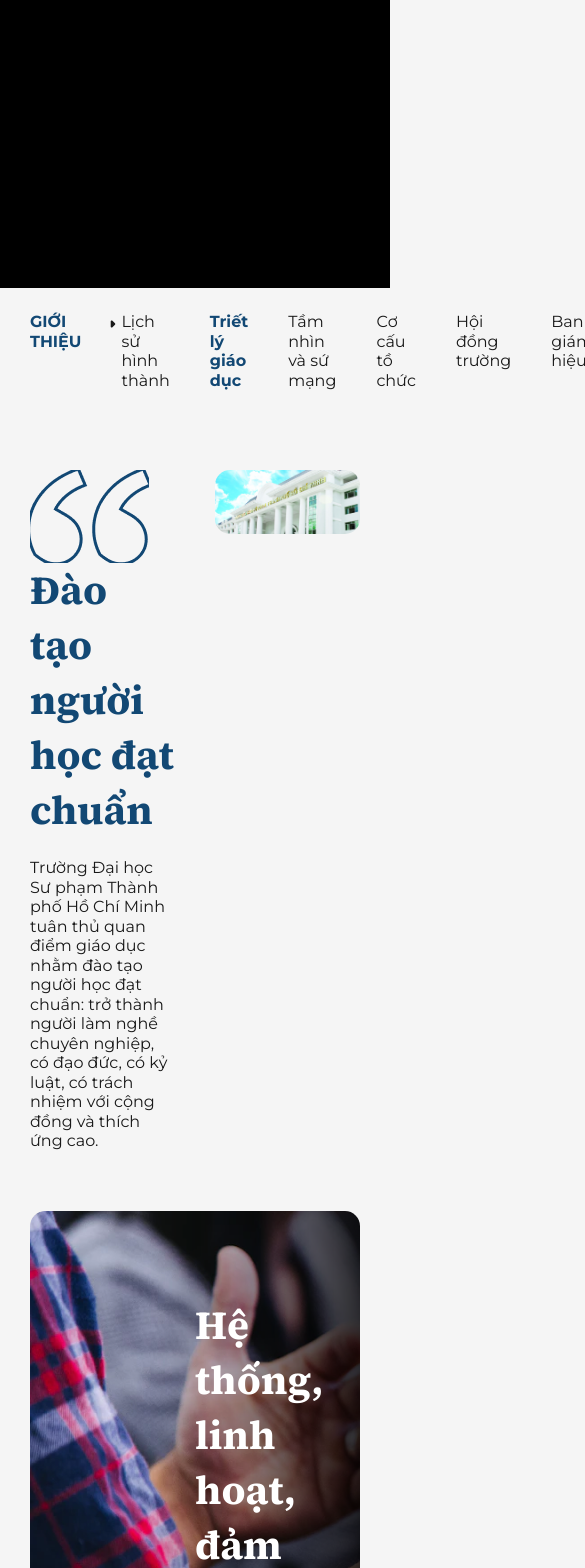
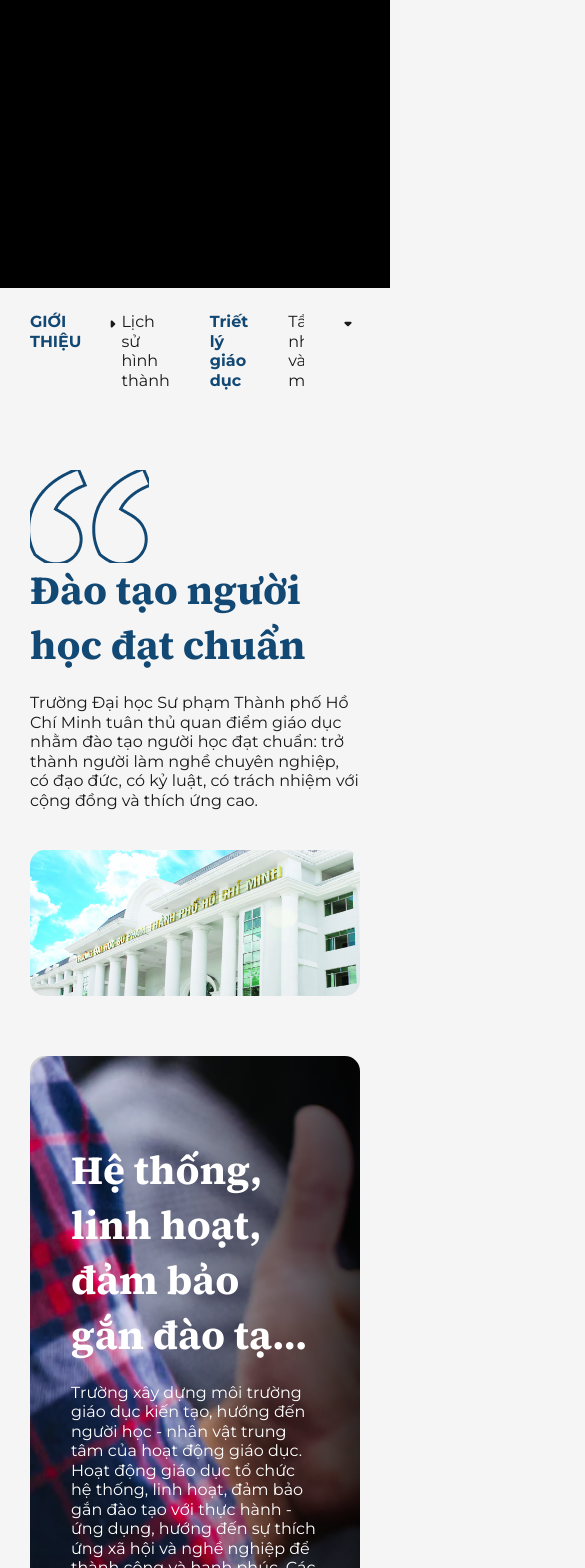
Before and after one commit to phucdh410/Homepage-Web-Client, a Next.js app: page /en/philosophy-of-education in a window 390 px wide. Shown: the part 432-2000 px from the top of the page, 585 px wide, since content can reach past the window. Built offline with nearby package versions, Linux system fonts and the light colour scheme.

Commit message:
update[philosophy of education]: responsive

```diff
--- a/src/app/[lang]/philosophy-of-education/page.tsx
+++ b/src/app/[lang]/philosophy-of-education/page.tsx
@@ -5,6 +5,7 @@ const PhilosophyOfEducationPage = () => {
     <div>
       <div className="w-full h-[720px] bg-black"></div>
       <MPhilosophyEduPage />
+      {/* <video src="/videos/mobile.mp4#t=1" controls></video> */}
     </div>
   );
 };
--- a/src/common/components/layouts/CFeaturedEvents/index.tsx
+++ b/src/common/components/layouts/CFeaturedEvents/index.tsx
@@ -47,7 +47,7 @@ export const CFeaturedEvents: React.FC<ICFeaturedEvents> = ({ background }) => {
               className="object-cover mb-30px  m-auto"
             />
 
-            <div className="  min-h-[120px] ">
+            <div className="  lg:min-h-[120px] line-clamp-2">
               Lorem ipsum dolor sit amet, consectetur adipiscing elit
             </div>
           </div>
@@ -58,7 +58,7 @@ export const CFeaturedEvents: React.FC<ICFeaturedEvents> = ({ background }) => {
               className="object-cover mb-30px  m-auto"
             />
 
-            <div className=" min-h-[120px] ">
+            <div className=" lg:min-h-[120px] line-clamp-2">
               Lorem ipsum dolor sit amet, consectetur adipiscing elit
             </div>
           </div>
--- a/src/modules/philosophy-of-education/MPhilosophyEduPage/index.tsx
+++ b/src/modules/philosophy-of-education/MPhilosophyEduPage/index.tsx
@@ -18,28 +18,28 @@ export const MPhilosophyEduPage = () => {
                 className="mx-5 w-6 h-6"
               />
             </div>
-            <div className="flex gap-10">
+            <div className="flex gap-10 w-auto overflow-auto">
               <span>Lịch sử hình thành</span>
               <span className="text-primary font-bold">Triết lý giáo dục</span>
               <span>Tầm nhìn và sứ mạng</span>
               <span>Cơ cấu tồ chức</span>
               <span>Hội đồng trường</span>
               <span>Ban giám hiệu</span>
-              <img
-                alt=""
-                src="/icons/arrow_drop_down.svg"
-                className="ml-[-8px] w-6 h-6"
-              />
             </div>
+            <img
+              alt=""
+              src="/icons/arrow_drop_down.svg"
+              className="ml-8 w-6 h-6"
+            />
           </div>
 
           {/* Introduction */}
-          <div className="flex gap-10 mt-14">
-            <div className="w-1/2 h-auto flex flex-col justify-end">
+          <div className="flex gap-10 mt-14 flex-wrap">
+            <div className="md:w-1/2 h-auto flex flex-col justify-end">
               <div className="font-serif4 text-[300px] text-primary">
                 <img src="/icons/Text.png" alt="" className="object-contain" />
               </div>
-              <div className="font-serif4 text-primary font-bold text-40px mb-5">
+              <div className="font-serif4 text-primary font-bold text-40px mb-5 line-clamp-2">
                 Đào tạo người học đạt chuẩn
               </div>
               <div className="font-montserrat text-sub text-16px">
@@ -49,7 +49,7 @@ export const MPhilosophyEduPage = () => {
                 cộng đồng và thích ứng cao.
               </div>
             </div>
-            <div className="w-1/2">
+            <div className="md:w-1/2">
               <img
                 src="/images/intro.png"
                 alt=""
@@ -59,8 +59,8 @@ export const MPhilosophyEduPage = () => {
           </div>
 
           <div className="flex rounded-15px justify-end mt-60px mb-10 system">
-            <div className="w-1/2 text-white">
-              <div className="font-serif4 font-bold text-40px mb-5">
+            <div className="lg:w-1/2 w-full text-white">
+              <div className="font-serif4 font-bold text-40px mb-5 line-clamp-4">
                 Hệ thống, linh hoạt, đảm bảo gắn đào tạo với thực hành - ứng
                 dụng
               </div>
@@ -76,11 +76,11 @@ export const MPhilosophyEduPage = () => {
             </div>
           </div>
 
-          <div className="flex gap-10">
-            <div className="text-primary font-serif4 font-bold text-40px w-1/2">
+          <div className="flex flex-wrap gap-10">
+            <div className="text-primary font-serif4 font-bold text-40px md:w-1/2 lg:line-clamp-2">
               Tôn trọng sụ khác biệt, khuyến khích phát triển nội lục
             </div>
-            <div className="w-1/2 text-sub font-montserrat text-16px">
+            <div className="md:w-1/2 text-sub font-montserrat text-16px">
               Trường tôn trọng và xem văn hóa chất lượng trong giáo dục là tôn
               chỉ hoạt động. Trường sử dụng đa dạng các phương thức giáo dục,
               phương pháp đào tạo tôn trọng sự khác biệt, khuyến khích phát
--- a/src/modules/philosophy-of-education/MPhilosophyEduPage/styles.scss
+++ b/src/modules/philosophy-of-education/MPhilosophyEduPage/styles.scss
@@ -6,4 +6,6 @@
       rgba(0, 0, 0, 0.8) 100%
     ),
     url("/images/philosophy.png"), lightgray 50% / cover no-repeat;
+  background-repeat: no-repeat;
+  background-size: cover;
 }
```
